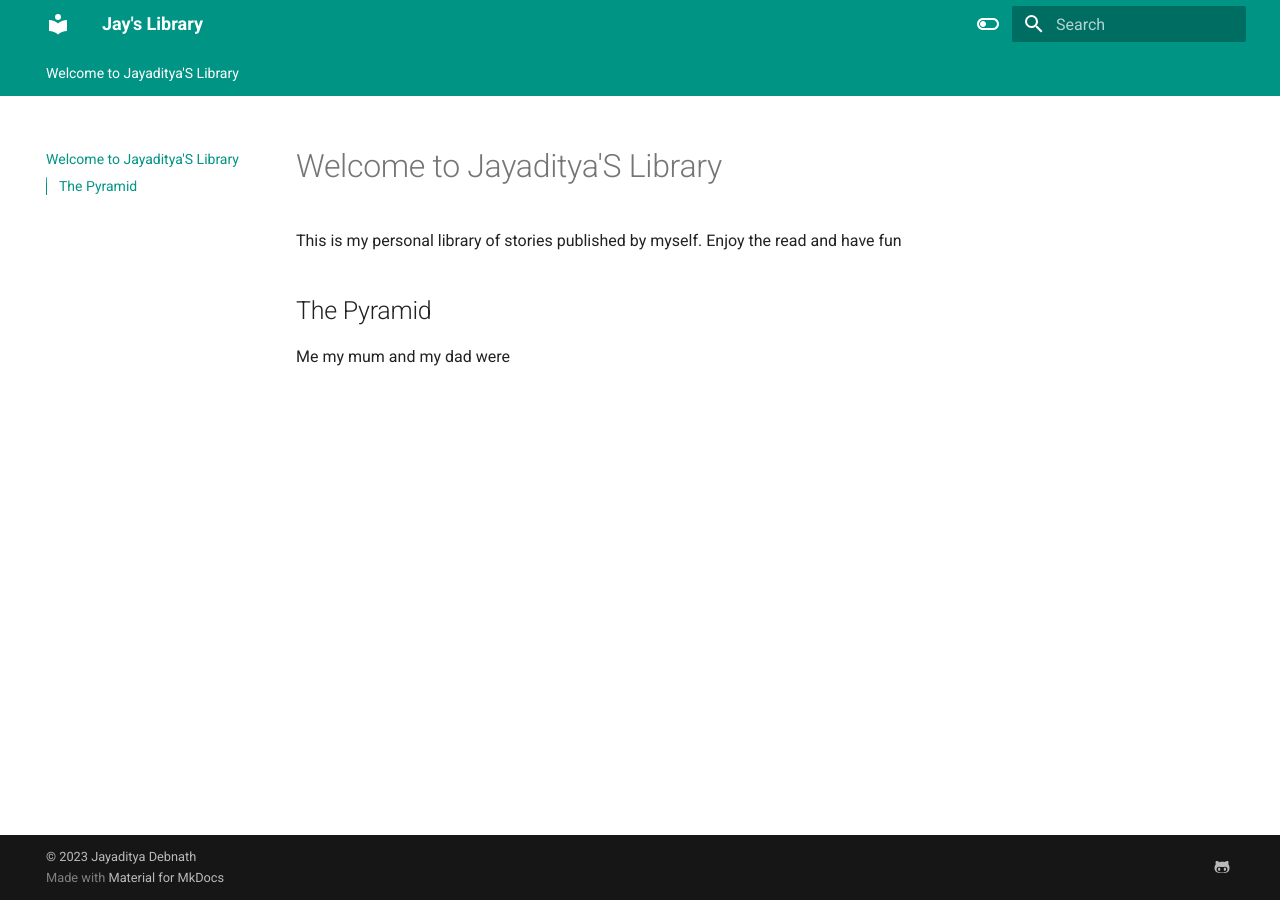
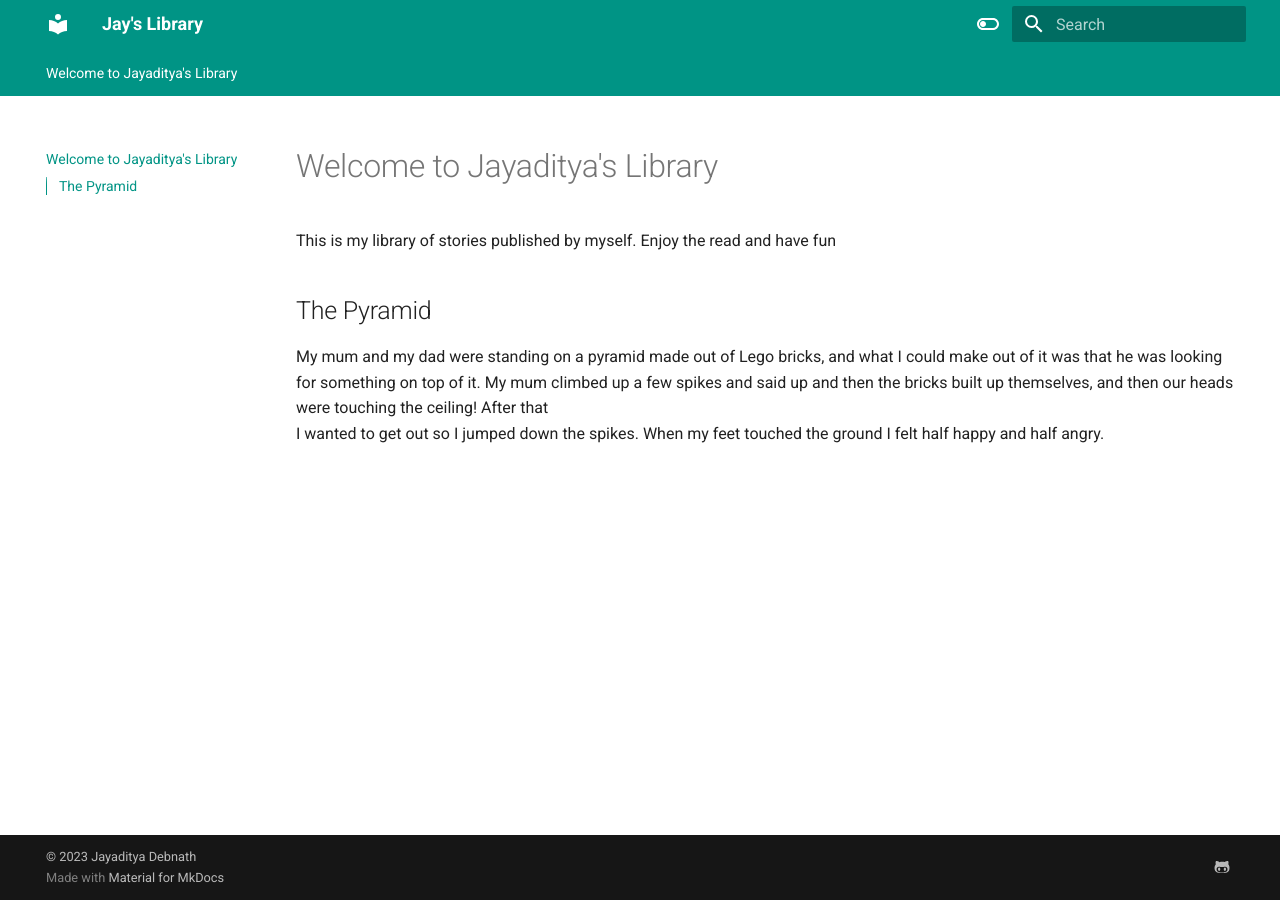
Before and after one commit to jayadityadebnath/mylibrary, an MkDocs documentation site: the page built from docs/index.md, in a window 1280 px wide. Built offline with MkDocs 1.6.1 and Material for MkDocs 9.7.7, drawn with Linux system fonts in a browser that asks for light colours.

Commit message:
Update index.md

```diff
--- a/docs/index.md
+++ b/docs/index.md
@@ -1,7 +1,9 @@
-# Welcome to Jayaditya'S Library
+# Welcome to Jayaditya's Library
 
-This is my personal library of stories published by myself. Enjoy the read and have fun
+This is my library of stories published by myself. Enjoy the read and have fun
 
 ## The Pyramid
 
-Me my mum and my dad were
+My mum and my dad were standing on a pyramid made out of Lego bricks, and what I could make out of it was that he was looking for something on top of it.
+My mum climbed up a few spikes and said up and then the bricks built up themselves, and then our heads were touching the ceiling! After that
+I wanted to get out so I jumped down the spikes. When my feet touched the ground I felt half happy and half angry.
```
